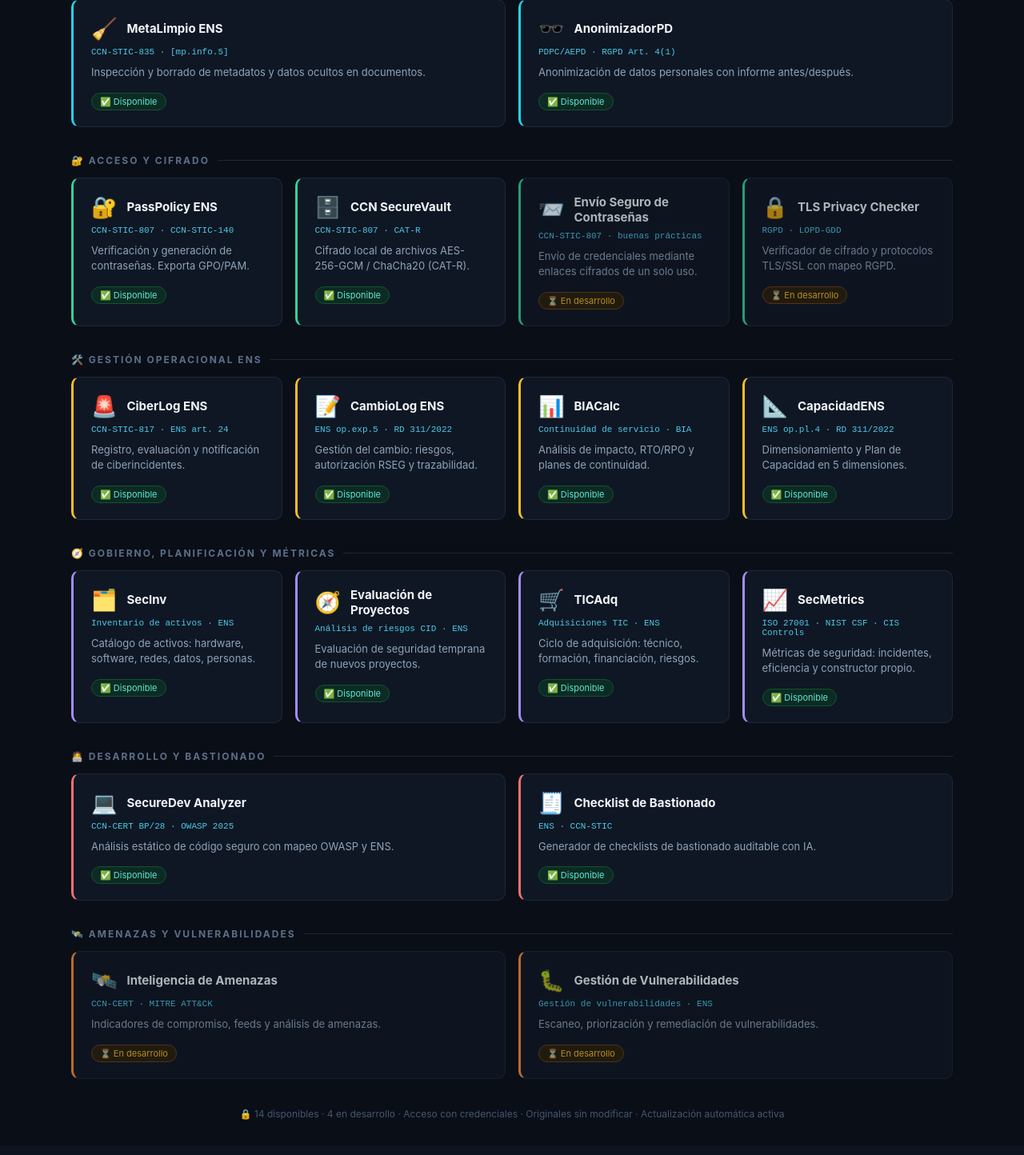
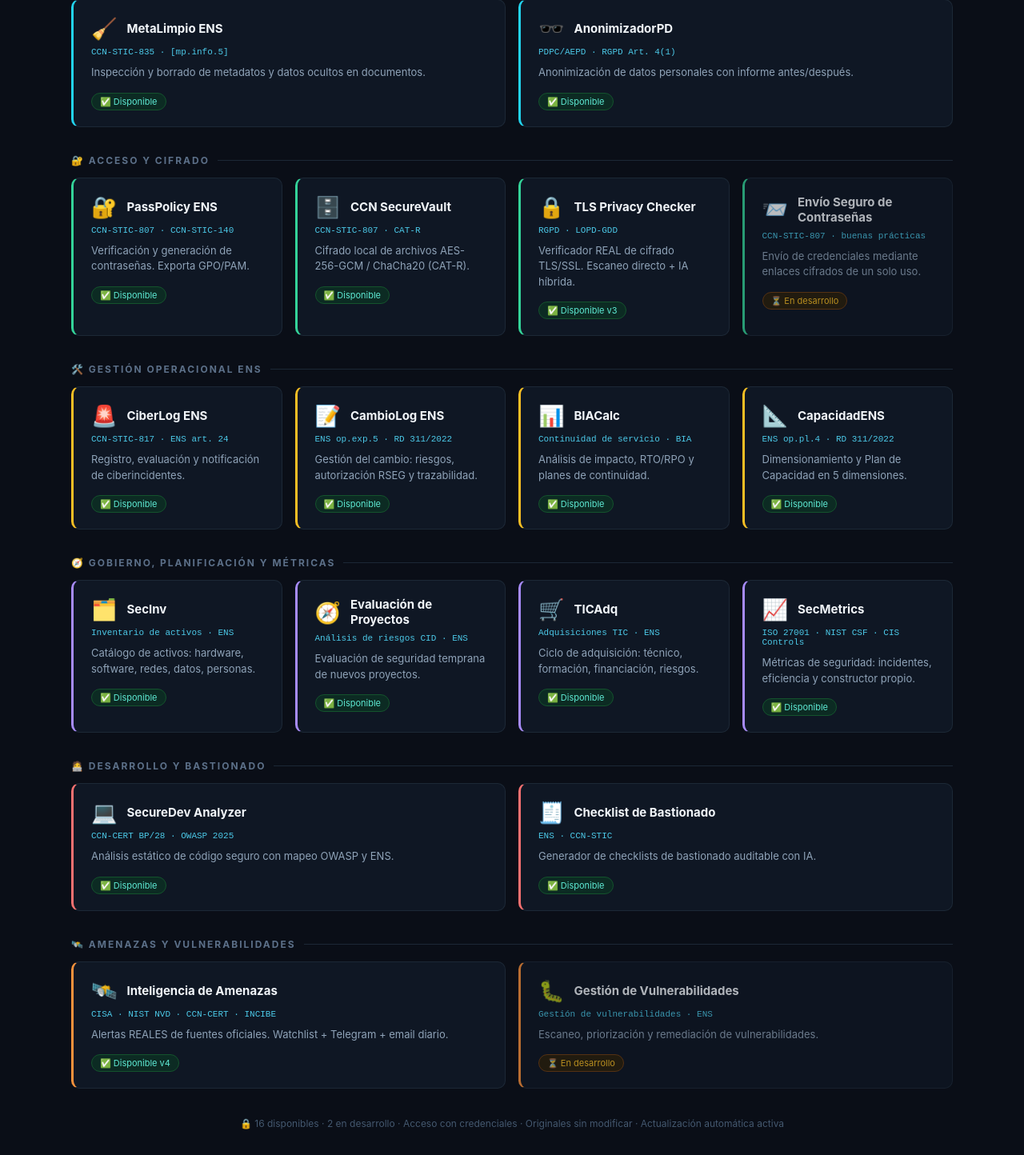
Before and after one commit to gesprogit/cybersecurity-tools, a Flask app: page /dashboard in a window 1280 px wide. Shown: the part 173-1617 px from the top of the page at 80% size. Before the commit the page ends 1573 px from the top, so only its background shows below. Run offline with Flask 3, Linux system fonts and the light colour scheme; the visitor is signed in with stand-in values (Sample User, id 1).

Commit message:
Revise tools list and update availability status
Updated available tools and their descriptions on the dashboard.

```diff
--- a/templates/dashboard.html
+++ b/templates/dashboard.html
@@ -81,16 +81,16 @@
           <p class="desc">Cifrado local de archivos AES-256-GCM / ChaCha20 (CAT-R).</p>
           <span class="badge">✅ Disponible</span>
         </a>
+        <a class="herr" href="/tool/tls_checker">
+          <div class="cab"><span class="icono">🔒</span><h3>TLS Privacy Checker</h3></div>
+          <div class="norma">RGPD · LOPD-GDD</div>
+          <p class="desc">Verificador REAL de cifrado TLS/SSL. Escaneo directo + IA híbrida.</p>
+          <span class="badge">✅ Disponible v3</span>
+        </a>
         <a class="herr dev" href="/tool/envio_pass">
           <div class="cab"><span class="icono">📨</span><h3>Envío Seguro de Contraseñas</h3></div>
           <div class="norma">CCN-STIC-807 · buenas prácticas</div>
           <p class="desc">Envío de credenciales mediante enlaces cifrados de un solo uso.</p>
-          <span class="badge dev">⏳ En desarrollo</span>
-        </a>
-        <a class="herr dev" href="/tool/tls_checker">
-          <div class="cab"><span class="icono">🔒</span><h3>TLS Privacy Checker</h3></div>
-          <div class="norma">RGPD · LOPD-GDD</div>
-          <p class="desc">Verificador de cifrado y protocolos TLS/SSL con mapeo RGPD.</p>
           <span class="badge dev">⏳ En desarrollo</span>
         </a>
       </div>
@@ -177,11 +177,11 @@
     <div class="seccion s6">
       <h2>🛰️ Amenazas y vulnerabilidades</h2>
       <div class="rejilla">
-        <a class="herr dev" href="/tool/intel">
+        <a class="herr" href="/tool/intel">
           <div class="cab"><span class="icono">🛰️</span><h3>Inteligencia de Amenazas</h3></div>
-          <div class="norma">CCN-CERT · MITRE ATT&CK</div>
-          <p class="desc">Indicadores de compromiso, feeds y análisis de amenazas.</p>
-          <span class="badge dev">⏳ En desarrollo</span>
+          <div class="norma">CISA · NIST NVD · CCN-CERT · INCIBE</div>
+          <p class="desc">Alertas REALES de fuentes oficiales. Watchlist + Telegram + email diario.</p>
+          <span class="badge">✅ Disponible v4</span>
         </a>
         <a class="herr dev" href="/tool/vulns">
           <div class="cab"><span class="icono">🐛</span><h3>Gestión de Vulnerabilidades</h3></div>
@@ -192,7 +192,7 @@
       </div>
     </div>
 
-    <p class="estado">🔒 14 disponibles · 4 en desarrollo · Acceso con credenciales · Originales sin modificar · Actualización automática activa</p>
+    <p class="estado">🔒 16 disponibles · 2 en desarrollo · Acceso con credenciales · Originales sin modificar · Actualización automática activa</p>
   </main>
 </body>
 </html>
```
